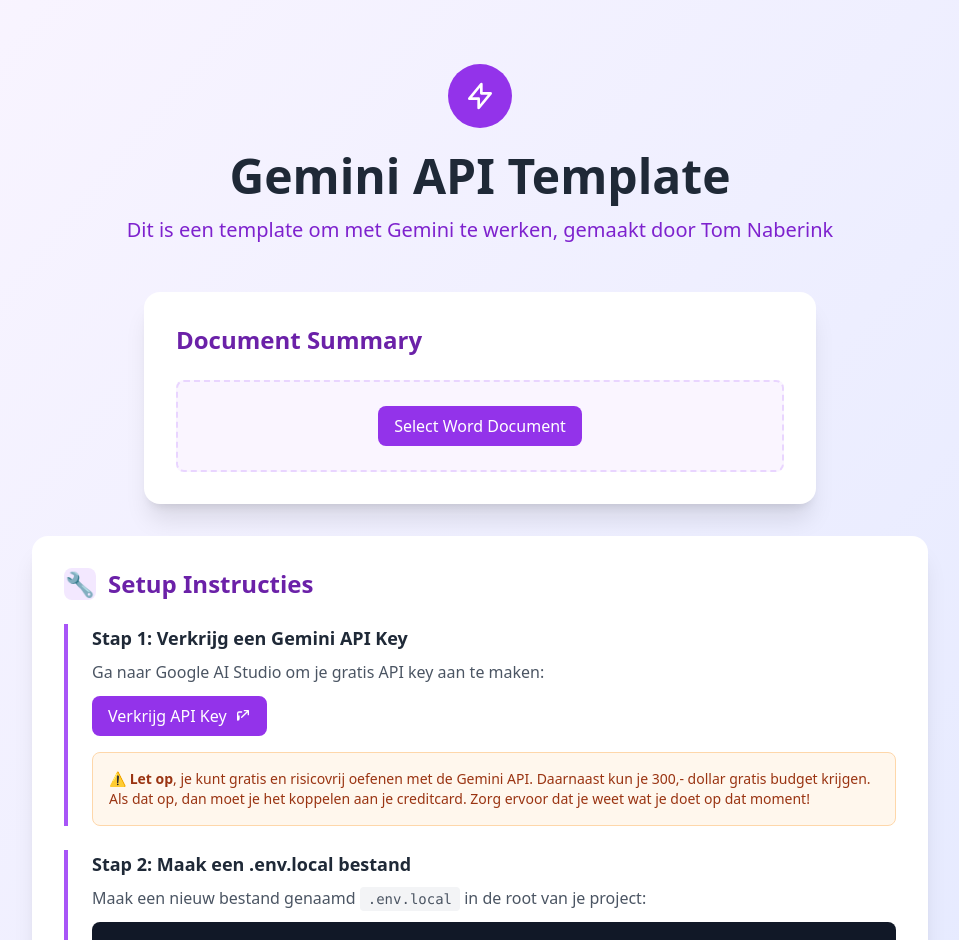
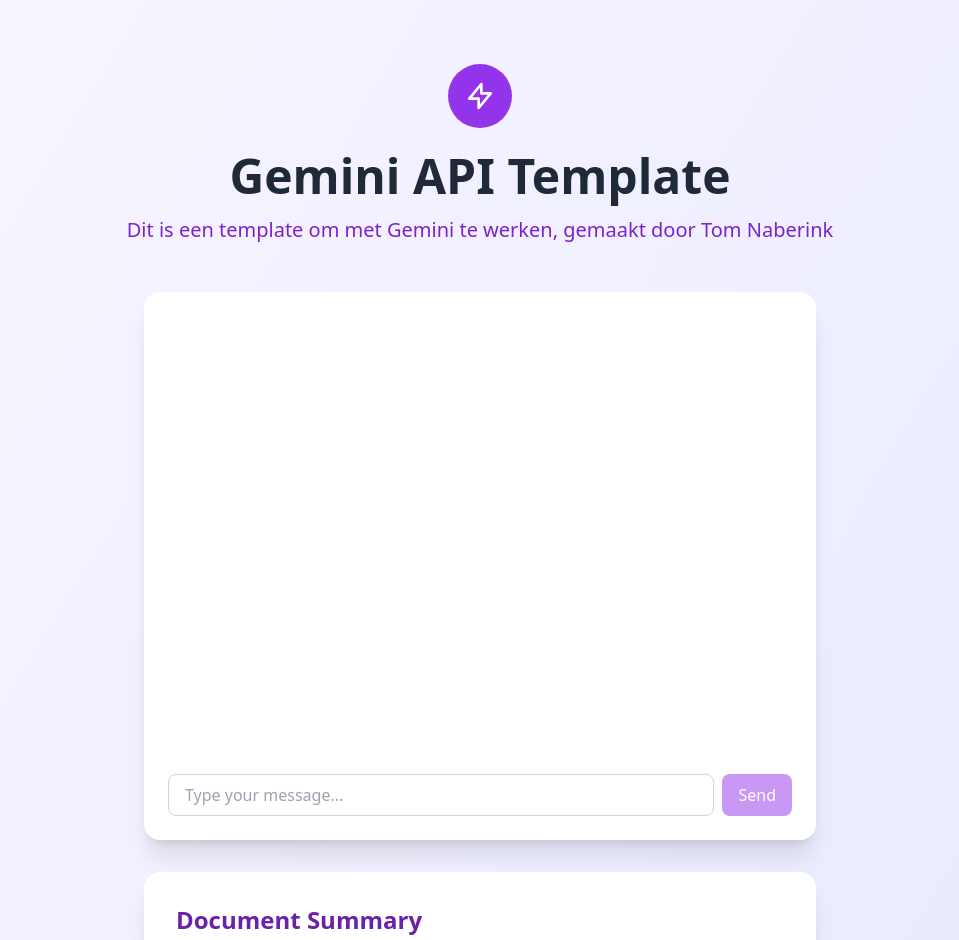
Before and after one commit to TomNaberink/gemini-simpele-chatbot-nextJS-cursor, a Next.js app: page / in a window 1280 px wide. Shown: the top 940 px of the page, without its empty margins (160-1119 px from the left). Built offline with nearby package versions, Linux system fonts and the light colour scheme.

Commit message:
Create a simple chatbot component

```diff
--- a/src/app/page.tsx
+++ b/src/app/page.tsx
@@ -1,3 +1,4 @@
+import SimpleChat from '@/components/SimpleChat'
 import TestChatBot from '@/components/TestChatBot'
 import DocumentUpload from '@/components/DocumentUpload'
 
@@ -22,6 +23,9 @@
             Dit is een template om met Gemini te werken, gemaakt door Tom Naberink
           </p>
         </div>
+
+        {/* Chat Component */}
+        <SimpleChat />
 
         {/* Document Upload Component */}
         <DocumentUpload />
--- /dev/null
+++ b/src/components/SimpleChat.tsx
@@ -0,0 +1,113 @@
+import { useState } from 'react';
+
+interface Message {
+  text: string;
+  isUser: boolean;
+}
+
+export default function SimpleChat() {
+  const [messages, setMessages] = useState<Message[]>([]);
+  const [input, setInput] = useState('');
+  const [isLoading, setIsLoading] = useState(false);
+
+  const sendMessage = async () => {
+    if (!input.trim()) return;
+
+    const userMessage = input.trim();
+    setInput('');
+    setIsLoading(true);
+
+    // Add user message to chat
+    setMessages(prev => [...prev, { text: userMessage, isUser: true }]);
+
+    try {
+      const response = await fetch('/api/chat', {
+        method: 'POST',
+        headers: {
+          'Content-Type': 'application/json',
+        },
+        body: JSON.stringify({ message: userMessage }),
+      });
+
+      if (!response.ok) {
+        throw new Error('Failed to get response');
+      }
+
+      const data = await response.json();
+
+      // Add AI response to chat
+      setMessages(prev => [...prev, { text: data.response, isUser: false }]);
+    } catch (error) {
+      setMessages(prev => [...prev, {
+        text: 'Sorry, I encountered an error. Please try again.',
+        isUser: false
+      }]);
+    } finally {
+      setIsLoading(false);
+    }
+  };
+
+  const handleKeyPress = (e: React.KeyboardEvent) => {
+    if (e.key === 'Enter' && !e.shiftKey) {
+      e.preventDefault();
+      sendMessage();
+    }
+  };
+
+  return (
+    <div className="bg-white rounded-2xl shadow-xl p-6 max-w-2xl mx-auto">
+      <div className="flex flex-col h-[500px]">
+        {/* Chat Messages */}
+        <div className="flex-1 overflow-y-auto mb-4 space-y-4">
+          {messages.map((message, index) => (
+            <div
+              key={index}
+              className={`flex ${message.isUser ? 'justify-end' : 'justify-start'}`}
+            >
+              <div
+                className={`max-w-[80%] rounded-lg p-3 ${
+                  message.isUser
+                    ? 'bg-purple-600 text-white'
+                    : 'bg-gray-100 text-gray-800'
+                }`}
+              >
+                {message.text}
+              </div>
+            </div>
+          ))}
+          {isLoading && (
+            <div className="flex justify-start">
+              <div className="bg-gray-100 rounded-lg p-3">
+                <div className="flex space-x-1">
+                  <div className="w-2 h-2 bg-gray-400 rounded-full animate-bounce"></div>
+                  <div className="w-2 h-2 bg-gray-400 rounded-full animate-bounce" style={{animationDelay: '0.1s'}}></div>
+                  <div className="w-2 h-2 bg-gray-400 rounded-full animate-bounce" style={{animationDelay: '0.2s'}}></div>
+                </div>
+              </div>
+            </div>
+          )}
+        </div>
+
+        {/* Input Area */}
+        <div className="flex space-x-2">
+          <input
+            type="text"
+            value={input}
+            onChange={(e) => setInput(e.target.value)}
+            onKeyPress={handleKeyPress}
+            placeholder="Type your message..."
+            className="flex-1 px-4 py-2 border border-gray-300 rounded-lg focus:outline-none focus:ring-2 focus:ring-purple-500 focus:border-transparent"
+            disabled={isLoading}
+          />
+          <button
+            onClick={sendMessage}
+            disabled={isLoading || !input.trim()}
+            className="px-4 py-2 bg-purple-600 text-white rounded-lg hover:bg-purple-700 focus:outline-none focus:ring-2 focus:ring-purple-500 focus:ring-offset-2 disabled:opacity-50 disabled:cursor-not-allowed transition-colors"
+          >
+            Send
+          </button>
+        </div>
+      </div>
+    </div>
+  );
+}
```
